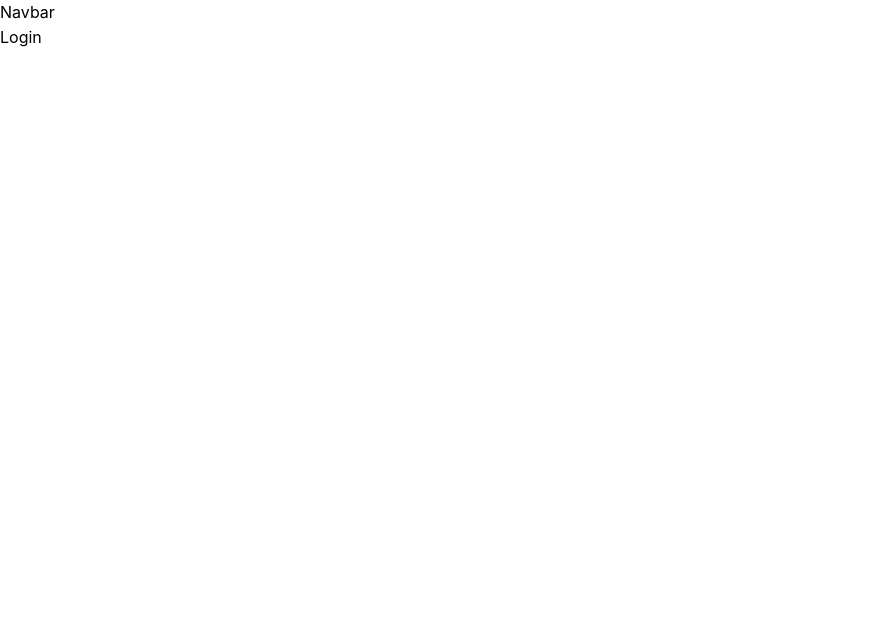
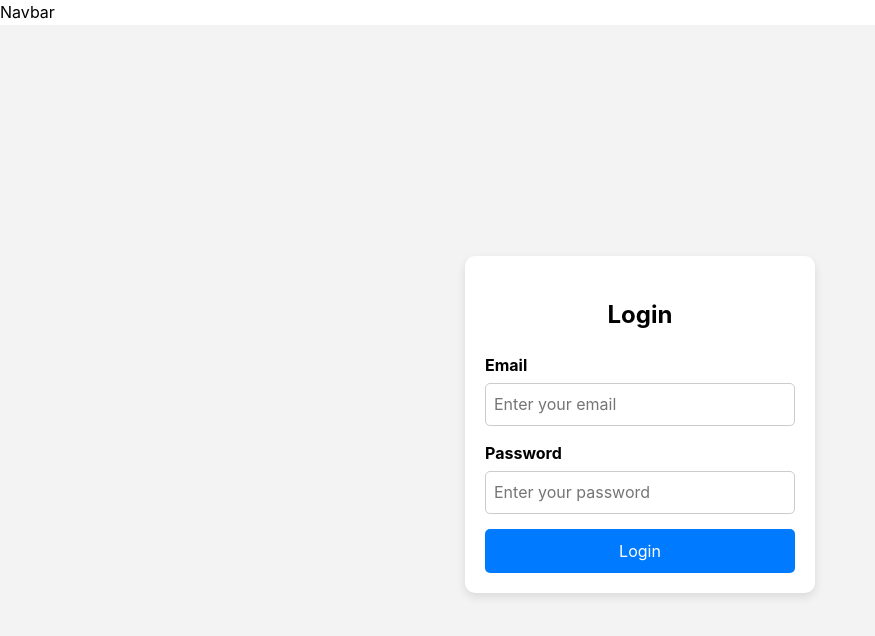
Before and after one commit to RichardLi88/unihack-2025, a React app in the folder project/frontend/: page /Login in a window 1280 px wide. Shown: the top 636 px of the page, without its empty margins (0-875 px from the left). Built offline with nearby package versions, Linux system fonts and the light colour scheme; the HTML template or start-up script is replaced by a standard one.

Commit message:
Login Page

```diff
--- /dev/null
+++ b/project/frontend/src/css/Login.css
@@ -0,0 +1,61 @@
+.login-container {
+    display: flex;
+    justify-content: center;
+    align-items: center;
+    height: 100vh;
+    background-color: #f3f3f3;
+  }
+
+  .login-card {
+    background: white;
+    padding: 20px;
+    border-radius: 10px;
+    box-shadow: 0px 4px 10px rgba(0, 0, 0, 0.1);
+    width: 350px;
+    text-align: center;
+  }
+
+  .login-title {
+    font-size: 24px;
+    font-weight: bold;
+    margin-bottom: 20px;
+  }
+
+  .error-message {
+    color: red;
+    font-size: 14px;
+    margin-bottom: 10px;
+  }
+
+  .form-group {
+    margin-bottom: 15px;
+    text-align: left;
+  }
+
+  .form-group label {
+    display: block;
+    font-weight: bold;
+    margin-bottom: 5px;
+  }
+
+  .form-group input {
+    width: 100%;
+    padding: 8px;
+    border: 1px solid #ccc;
+    border-radius: 5px;
+  }
+
+  .login-button {
+    width: 100%;
+    padding: 10px;
+    background-color: #007bff;
+    color: white;
+    border: none;
+    border-radius: 5px;
+    cursor: pointer;
+    font-size: 16px;
+  }
+
+  .login-button:hover {
+    background-color: #0056b3;
+  }
--- a/project/frontend/src/pages/Login.jsx
+++ b/project/frontend/src/pages/Login.jsx
@@ -1,9 +1,57 @@
-function Login(){
+import { useState } from "react";
+import "../css/Login.css";
+
+
+export default function Login() {
+  const [email, setEmail] = useState("");
+  const [password, setPassword] = useState("");
+  const [error, setError] = useState("");
+
+  const handleLogin = (e) => {
+    e.preventDefault();
+    setError("");
+
+    if (!email || !password) {
+      setError("Both fields are required");
+      return;
+    }
+
+    if (email === "user@example.com" && password === "password123") {
+      alert("Login successful!");
+    } else {
+      setError("Invalid email or password");
+    }
+  };
+
   return (
-    <>
-      Login
-    </>
-  )
+    <div className="login-container">
+      <div className="login-card">
+        <h2 className="login-title">Login</h2>
+        {error && <p className="error-message">{error}</p>}
+        <form onSubmit={handleLogin}>
+          <div className="form-group">
+            <label htmlFor="email">Email</label>
+            <input
+              type="email"
+              id="email"
+              value={email}
+              onChange={(e) => setEmail(e.target.value)}
+              placeholder="Enter your email"
+            />
+          </div>
+          <div className="form-group">
+            <label htmlFor="password">Password</label>
+            <input
+              type="password"
+              id="password"
+              value={password}
+              onChange={(e) => setPassword(e.target.value)}
+              placeholder="Enter your password"
+            />
+          </div>
+          <button type="submit" className="login-button">Login</button>
+        </form>
+      </div>
+    </div>
+  );
 }
-
-export default Login;
```
